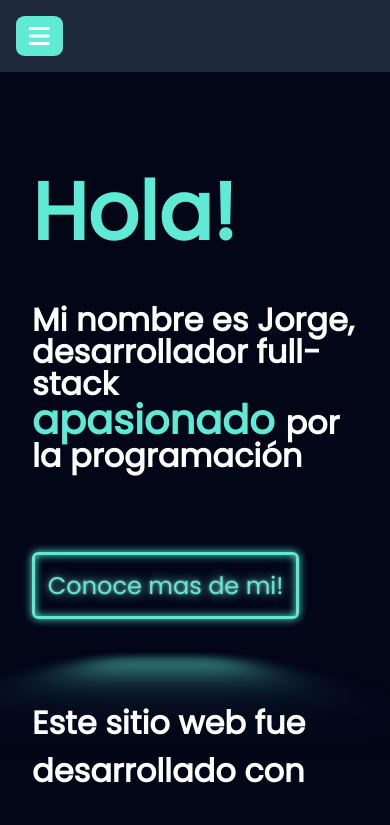
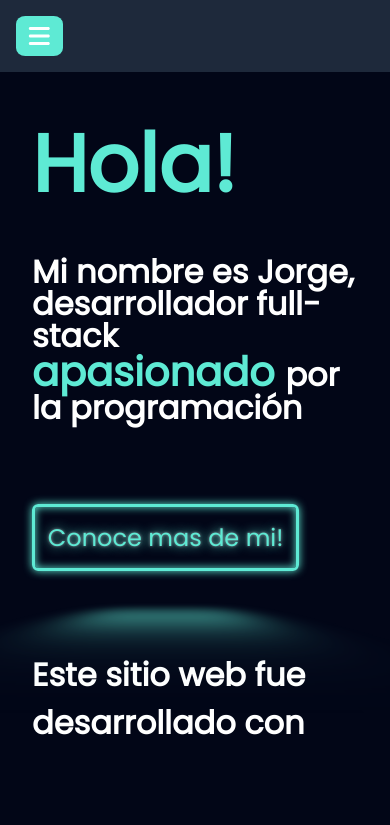
Before and after one commit to Josh0Sprime/portafolio, a Vue app: page /acerca-de-mi#/inicio in a window 390 px wide. Shown: the top 825 px of the page. Built offline with nearby package versions, Linux system fonts and the light colour scheme.

Commit message:
cambio en margen en dispositivos mobiles

```diff
--- a/src/App.vue
+++ b/src/App.vue
@@ -46,6 +46,12 @@ const Header = defineAsyncComponent(() => import("./components/Header.vue"));
   margin: 5rem auto;
 }
 
+@media(max-width: 760px) {
+  .content {
+    margin: 2rem auto;
+  }
+}
+
 
 body {
   box-sizing: border-box;
```
